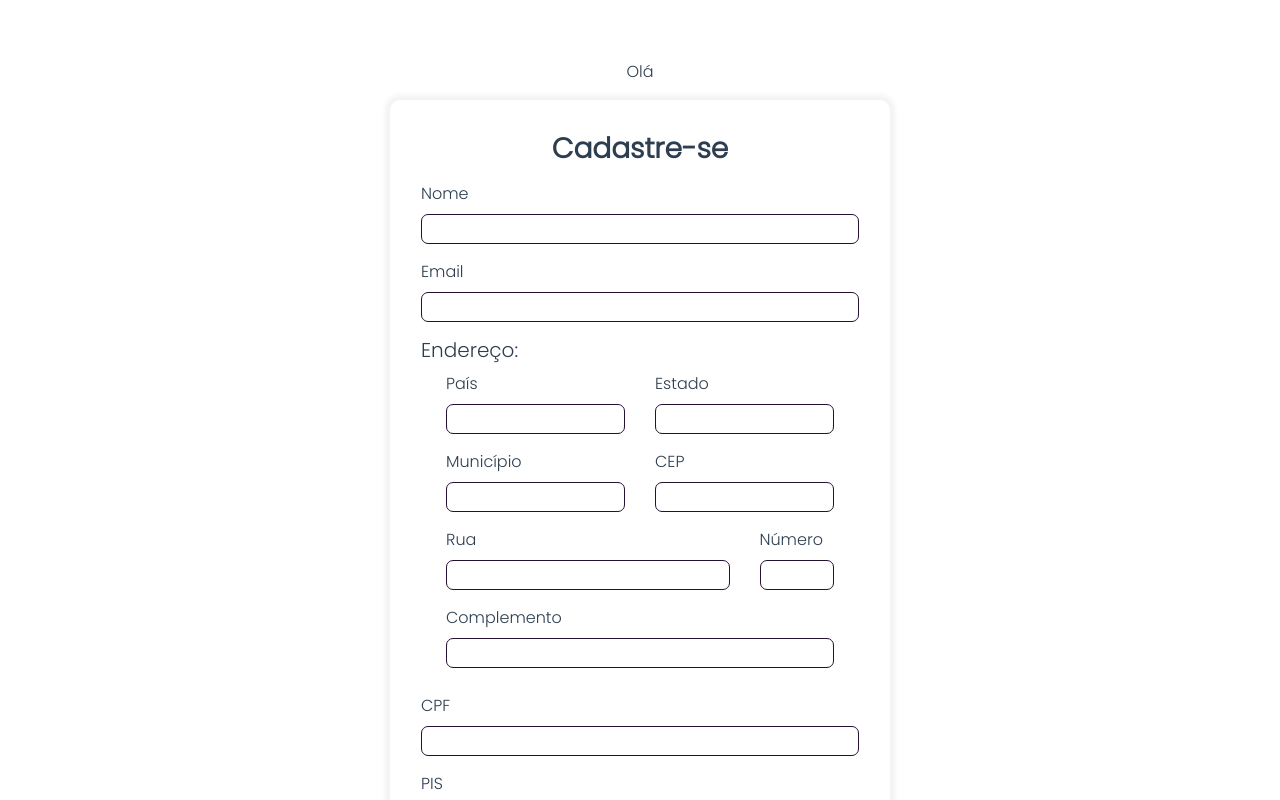
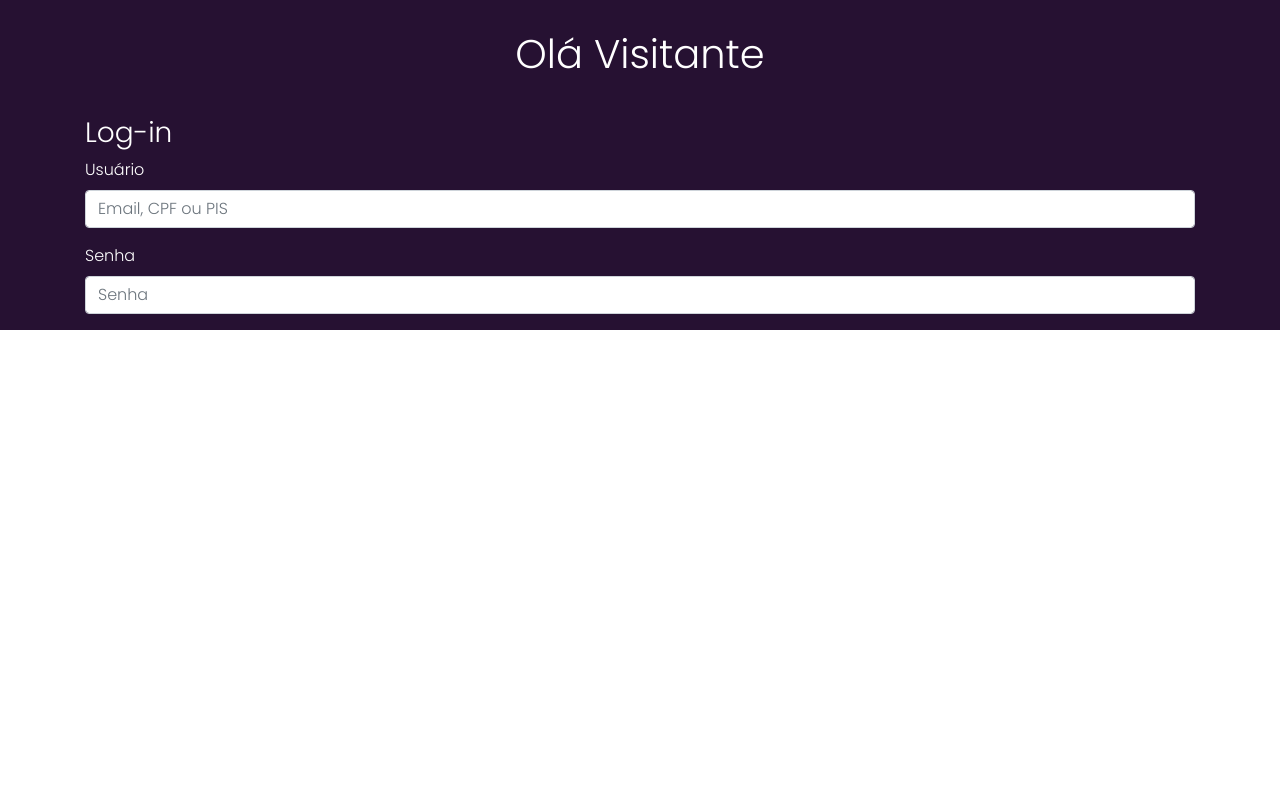
Before and after one commit to EnzoPolazi/Cadastro, a Vue app: page / in a window 1280 px wide. Shown: the top 800 px of the page. Built offline with nearby package versions, Linux system fonts and the light colour scheme.

Commit message:
Base do componente de Login e pequenas alterações no formulário de cadastro

```diff
--- a/src/App.vue
+++ b/src/App.vue
@@ -1,19 +1,26 @@
 <template>
   <link rel="stylesheet" href="https://maxcdn.bootstrapcdn.com/bootstrap/4.0.0/css/bootstrap.min.css" integrity="sha384-Gn5384xqQ1aoWXA+058RXPxPg6fy4IWvTNh0E263XmFcJlSAwiGgFAW/dAiS6JXm" crossorigin="anonymous">
-  <!-- <img alt="Vue logo" src="./assets/logo.png"> -->
-  <!-- <HelloWorld msg="Welcome to Your Vue.js App"/> -->
-  <Form/>
+  <h1>Olá {{ visitor }}</h1>
+  <Login v-if="visible2"/>
+  <Form v-if="visible"/>
 </template>
 
 <script>
-// import HelloWorld from './components/HelloWorld.vue'
+import Login from './components/Login.vue'
 import Form from './components/Form.vue'
 
 export default {
   name: 'App',
   components: {
-    // HelloWorld,
+    Login,
     Form
+  },
+  data(){
+    return{
+      visitor: 'Visitante',
+      visible: false,
+      visible2: true
+    }
   }
 }
 </script>
@@ -25,7 +32,11 @@ export default {
   font-family: 'Poppins', sans-serif;
   -webkit-font-smoothing: antialiased;
   -moz-osx-font-smoothing: grayscale;
-  color: #2c3e50;
-  margin-top: 60px;
+  color: #ffffff;
+  background-color: #261132;
+}
+h1{
+  text-align: center;
+  padding: 30px;
 }
 </style>
--- a/src/components/Form.vue
+++ b/src/components/Form.vue
@@ -1,6 +1,4 @@
 <template>
-    <p id="welcoming">Olá {{ visitor }}</p>
-
     <div class="container">
         <div class="row content">
             <div class="col">
@@ -70,23 +68,19 @@
 
 <script>
 export default {
-    name: "Form",
-    props: {
-        visitor: String
-    }
+    name: "Form"
 }
 </script>
 
 <style scoped>
-#welcoming{
-    text-align: center;
-}
 .content{
+    color: #000000;
     max-width: 500px;
     margin: 0 auto;
     padding: 2rem 1rem 2rem 1rem;
-    box-shadow: 0px 0px 5px 5px rgba(0,0,0, .05);
+    box-shadow: 0px 0px 10px 10px rgba(0,0,0, .05);
     border-radius: 10px;
+    background-color: #fff;
 }
 .content-address{
     margin: 10px;
@@ -113,12 +107,13 @@ export default {
     text-indent: 12px;
 }
 .form-control:focus{
-    color: #495057;
+    color: #132435;
     background-color: #fff;
     outline: 0;
     box-shadow: none;
 }
 .btn-class{
+    font-weight: bold;
     display: block;
     margin: 30px auto auto auto;
     border-color: #261132;
--- /dev/null
+++ b/src/components/Login.vue
@@ -0,0 +1,29 @@
+<template>
+    <div class="container">
+        <div class="row content">
+            <div class="col">
+                <h3 class="signin-text">Log-in</h3>
+                <form>
+                    <div class="form-group">
+                        <label for="user">Usuário</label>
+                        <input type="user" name="user" placeholder="Email, CPF ou PIS" class="form-control">
+                    </div>
+                    <div class="form-group">
+                        <label for="senha">Senha</label>
+                        <input type="password" name="senha" placeholder="Senha" class="form-control">
+                    </div>
+                </form>
+            </div>
+        </div>
+    </div>
+</template>
+
+<script>
+    export default {
+        name: "Login"
+    }
+</script>
+
+<style scoped>
+
+</style>
```
